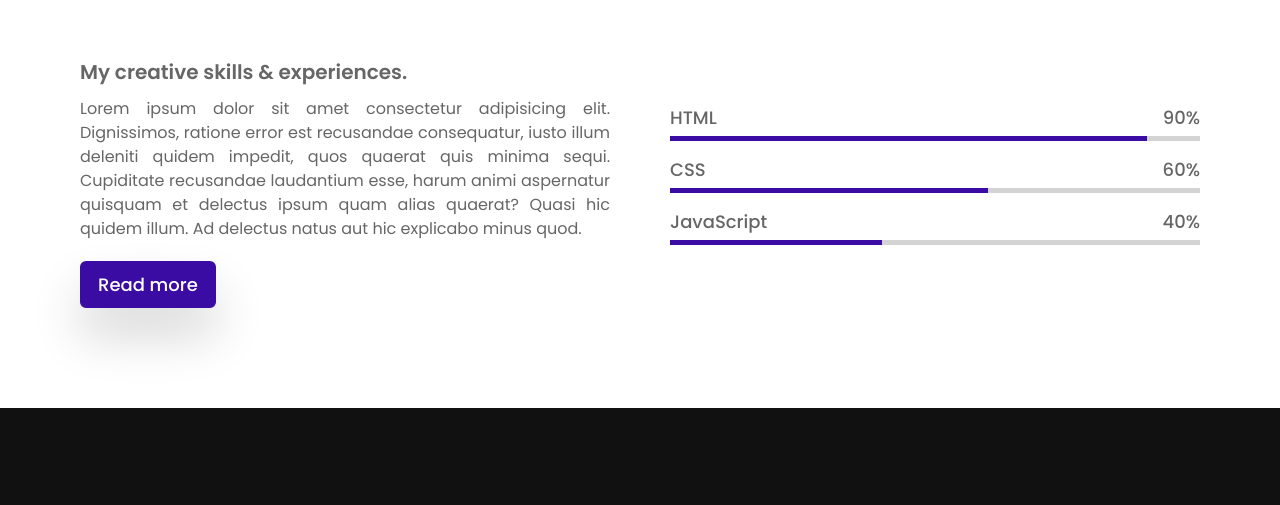
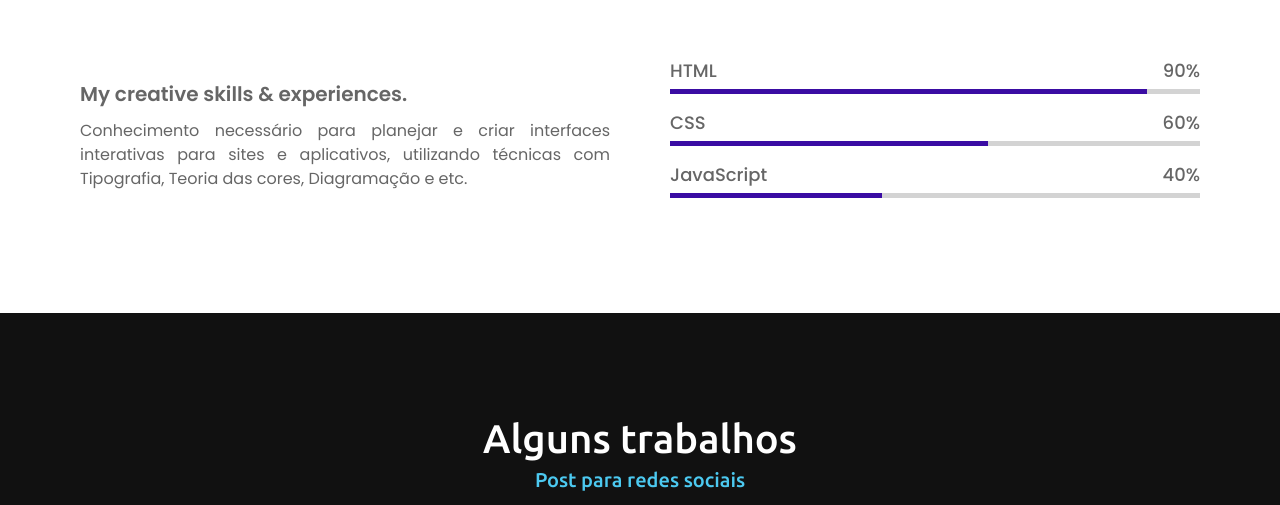
Before and after one commit to jandsondamasceno/jandsondamasceno.github.io, a plain HTML site: page index.html in a window 1280 px wide. Shown: the part 2317-2822 px from the top of the page. Drawn offline with nearby package versions, Linux system fonts and the light colour scheme.

Commit message:
habilidades

```diff
--- a/index.html
+++ b/index.html
@@ -109,8 +109,8 @@
             <div class="skills-content">
                 <div class="column left">
                     <div class="text">My creative skills & experiences.</div>
-                    <p>Lorem ipsum dolor sit amet consectetur adipisicing elit. Dignissimos, ratione error est recusandae consequatur, iusto illum deleniti quidem impedit, quos quaerat quis minima sequi. Cupiditate recusandae laudantium esse, harum animi aspernatur quisquam et delectus ipsum quam alias quaerat? Quasi hic quidem illum. Ad delectus natus aut hic explicabo minus quod.</p>
-                    <a href="#" class="uk-box-shadow-xlarge uk-box-shadow-hover-medium uk-padding">Read more</a>
+                    <p>Conhecimento necessário para planejar e criar interfaces interativas para sites e aplicativos, utilizando técnicas com Tipografia, Teoria das cores, Diagramação e etc.</p>
+                   <!-- <a href="#" class="uk-box-shadow-xlarge uk-box-shadow-hover-medium uk-padding">Read more</a> -->
                 </div>
                 <div class="column right">
                     <div class="bars">
```
